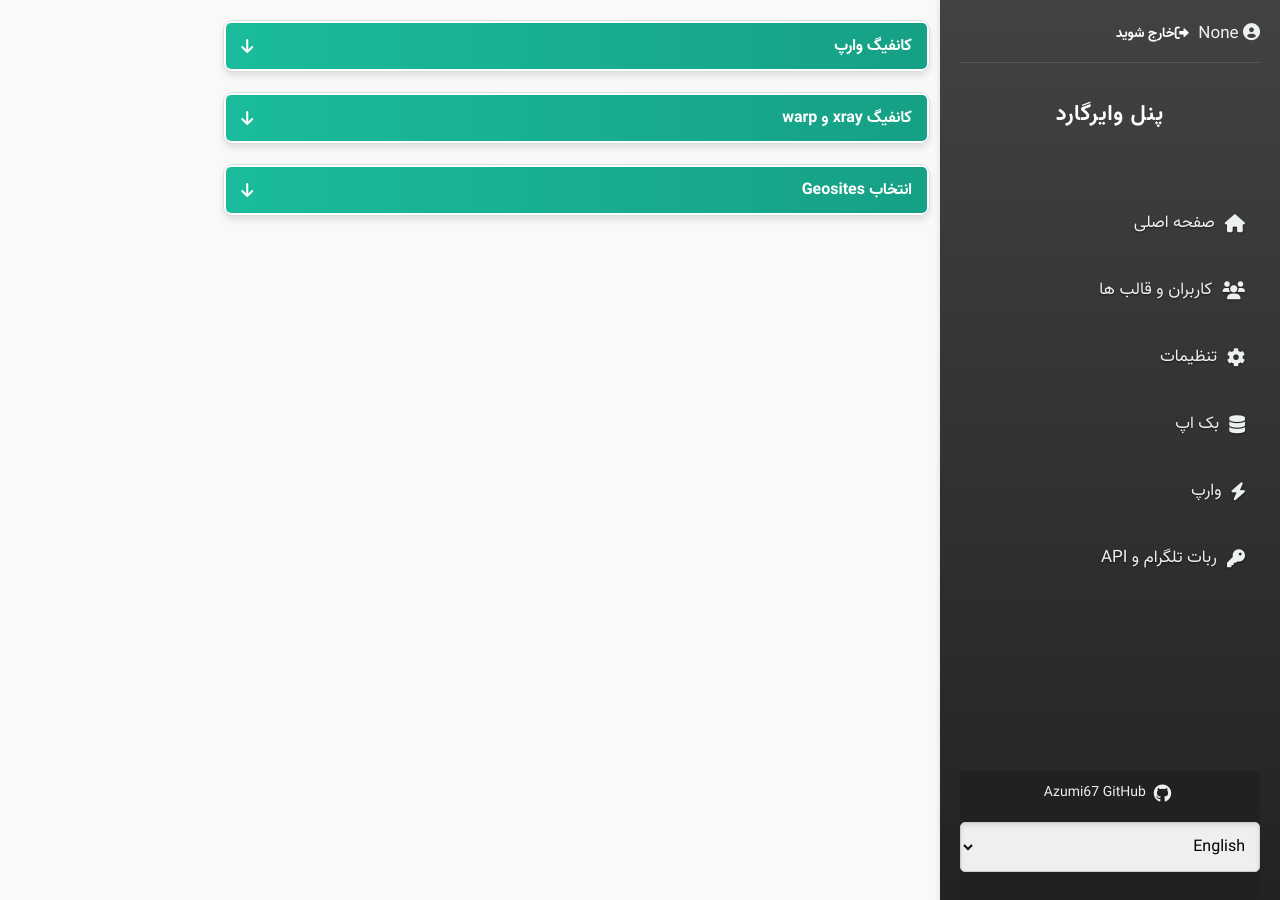
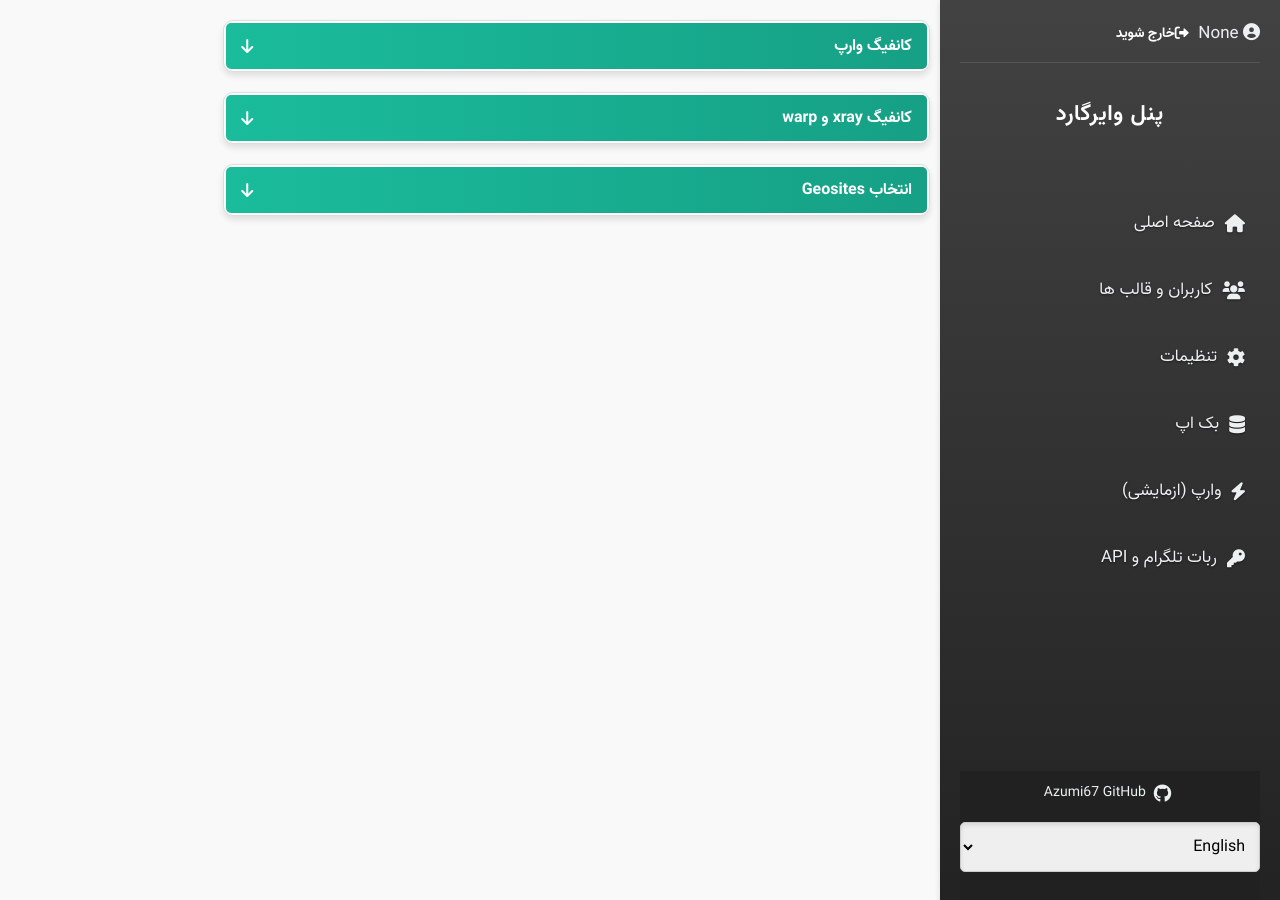
Before and after one commit to hosseinpv1379/Wireguard-panel-api, a Flask app: template src/templates/warp-fa.html in a window 1280 px wide. Run offline with Flask 3, Linux system fonts and the light colour scheme; the template is opened without the code that fills it, so the values that code supplies are empty; parts of the project's set-up code (start-up, migrations or seed data) failed here and were passed over.

Commit message:
Update sidebar-fa.html

```diff
--- a/src/templates/sidebar-fa.html
+++ b/src/templates/sidebar-fa.html
@@ -16,7 +16,7 @@
                 <li><a href="/backups" class="{{ 'active' if request.path == '/backups' else '' }}"><i
                                         class="fas fa-database"></i> بک اپ</a></li>
                 <li><a href="/warp" class="{{ 'active' if request.path == '/warp' else '' }}"><i class="fa fa-bolt"></i>
-                                وارپ</a></li>
+                                وارپ (ازمایشی)</a></li>
                 <li><a href="/telegram" class="{{ 'active' if request.path == '/telegram' else '' }}"><i
                                         class="fa fa-key"></i> ربات تلگرام و API</a></li>
         </ul>
```
